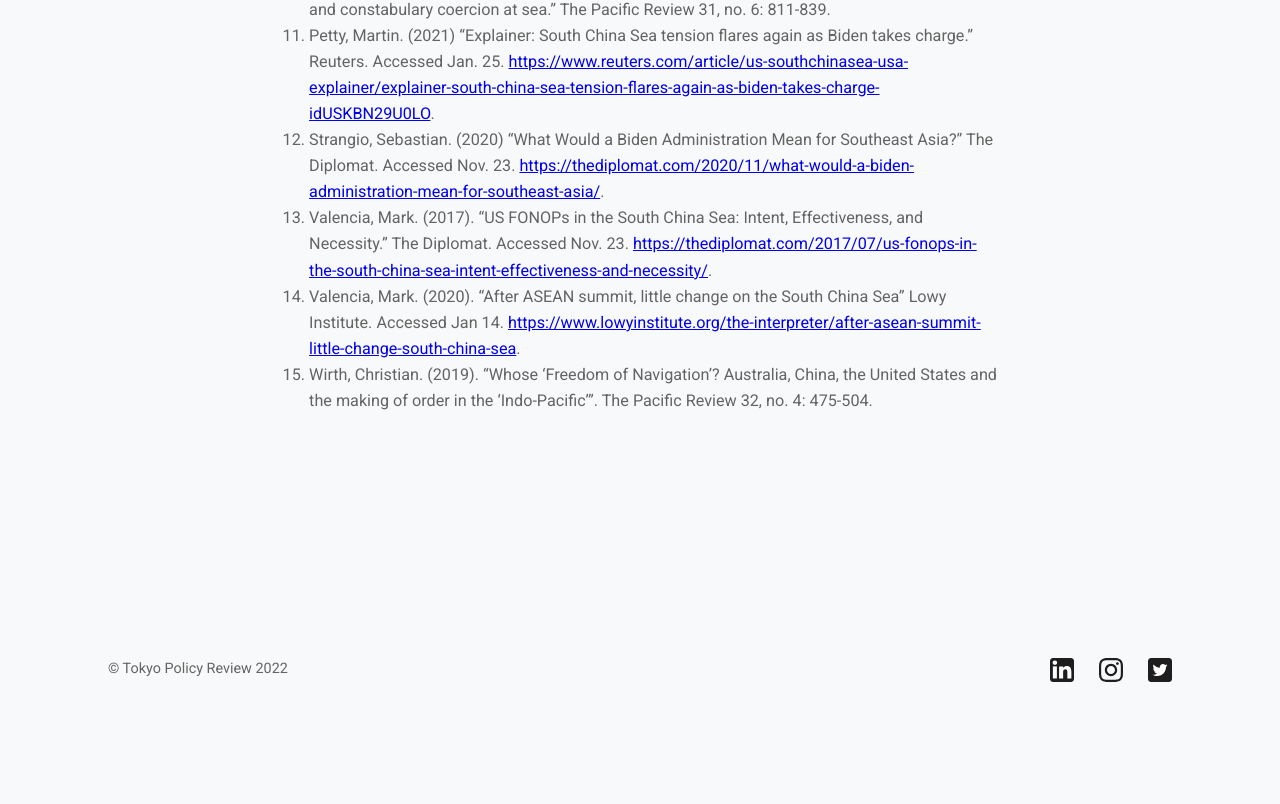
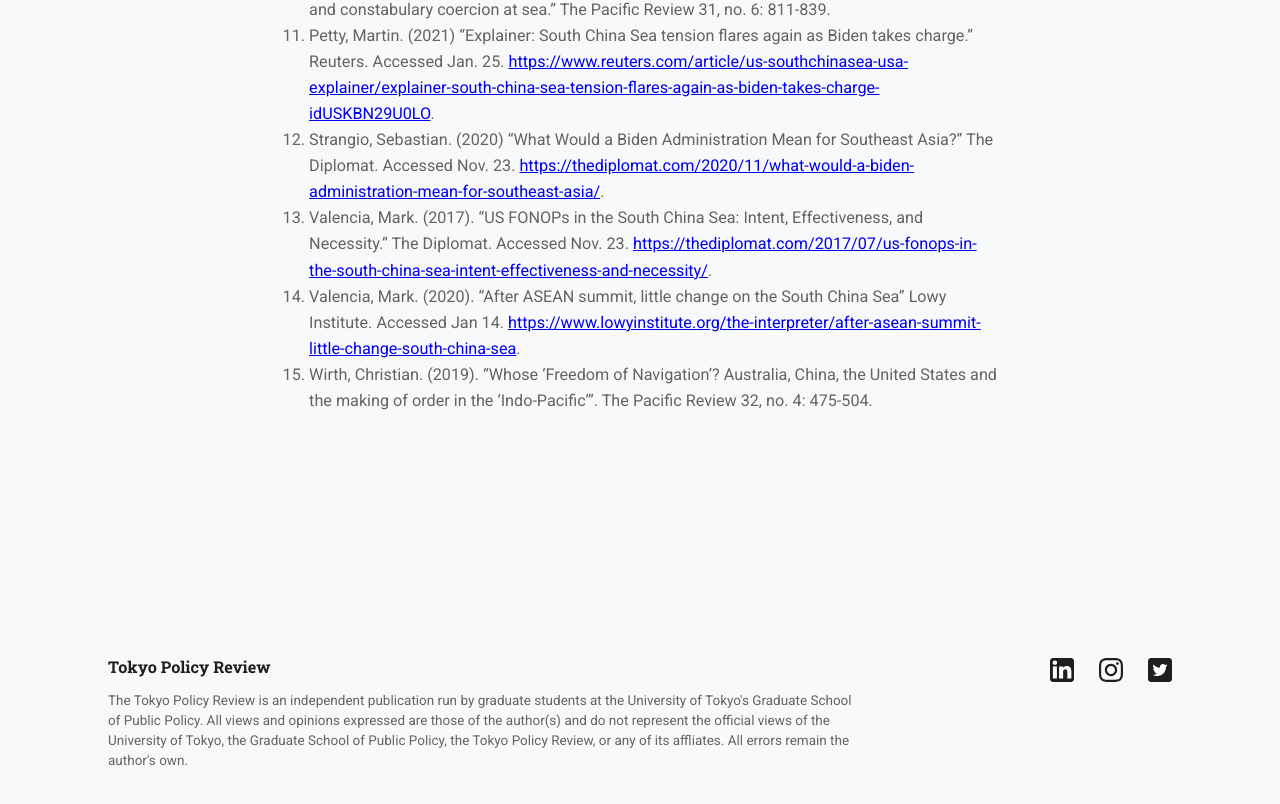
Before and after one commit to Varunf2/tokyopolicyreview, a Gatsby site: page /fonops-in-the-south-china-sea-efficient-deterrence-or-misled-strategy/ in a window 1280 px wide. Shown: the part 4818-5622 px from the top of the page. Before the commit the page ends 5570 px from the top, so only its background shows below. Built offline with nearby package versions, Linux system fonts and the light colour scheme; Gatsby itself is replaced by a stand-in of ours.

Commit message:
Added disclaimer.

```diff
--- a/src/components/layout.js
+++ b/src/components/layout.js
@@ -37,11 +37,24 @@
             margin: `2.4rem auto`,
             maxWidth: 1100,
             display: `flex`,
+            flexWrap: `wrap`,
           }}
         >
-          <p style={{ display: `inline-block`, fontSize: `0.8rem` }}>
-            © Tokyo Policy Review {new Date().getFullYear()}
+          <div
+            style={{ width: `100%`, maxWidth: `750px`, marginRight: `auto` }}
+          >
+            <h3 style={{ marginBottom: `0.75rem` }}>Tokyo Policy Review</h3>
+            <p style={{ fontSize: `0.75rem` }}>
+              The Tokyo Policy Review is an independent publication run by
+              graduate students at the University of Tokyo's Graduate School of
+              Public Policy. All views and opinions expressed are those of the
+              author(s) and do not represent the official views of the
+              University of Tokyo, the Graduate School of Public Policy, the
+              Tokyo Policy Review, or any of its affliates. All errors remain
+              the author's own.
             </p>
+          </div>
+          <div>
             <ul
               style={{
                 marginLeft: `auto`,
@@ -118,7 +131,10 @@
                 </a>
               </li>
               <li style={{ marginLeft: `1.4rem` }} key="twitter">
-              <a href="https://twitter.com/TokyoPolicyRev" aria-label="Twitter">
+                <a
+                  href="https://twitter.com/TokyoPolicyRev"
+                  aria-label="Twitter"
+                >
                   <svg
                     xmlns="http://www.w3.org/2000/svg"
                     viewBox="0 0 512 512"
@@ -140,6 +156,7 @@
                 </a>
               </li>
             </ul>
+          </div>
         </footer>
       </div>
     </>
```
Lines whose indentation alone changed are shown as unchanged.
